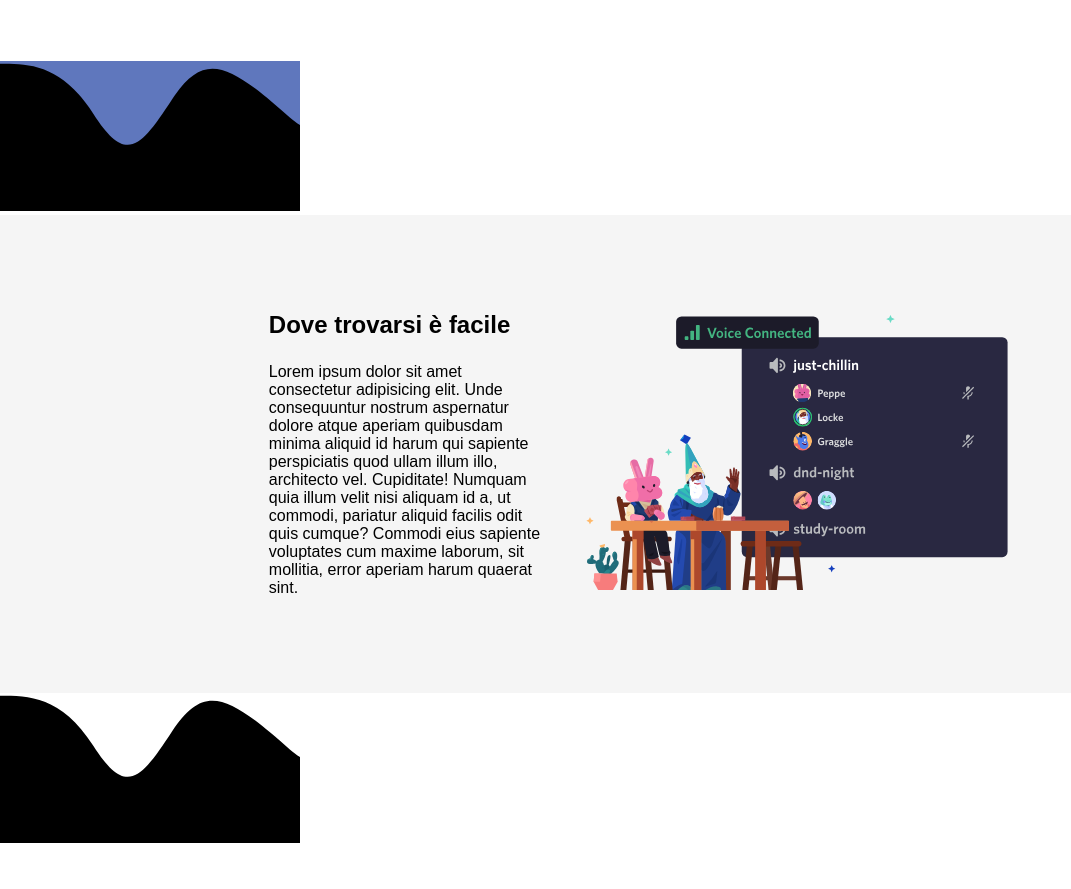
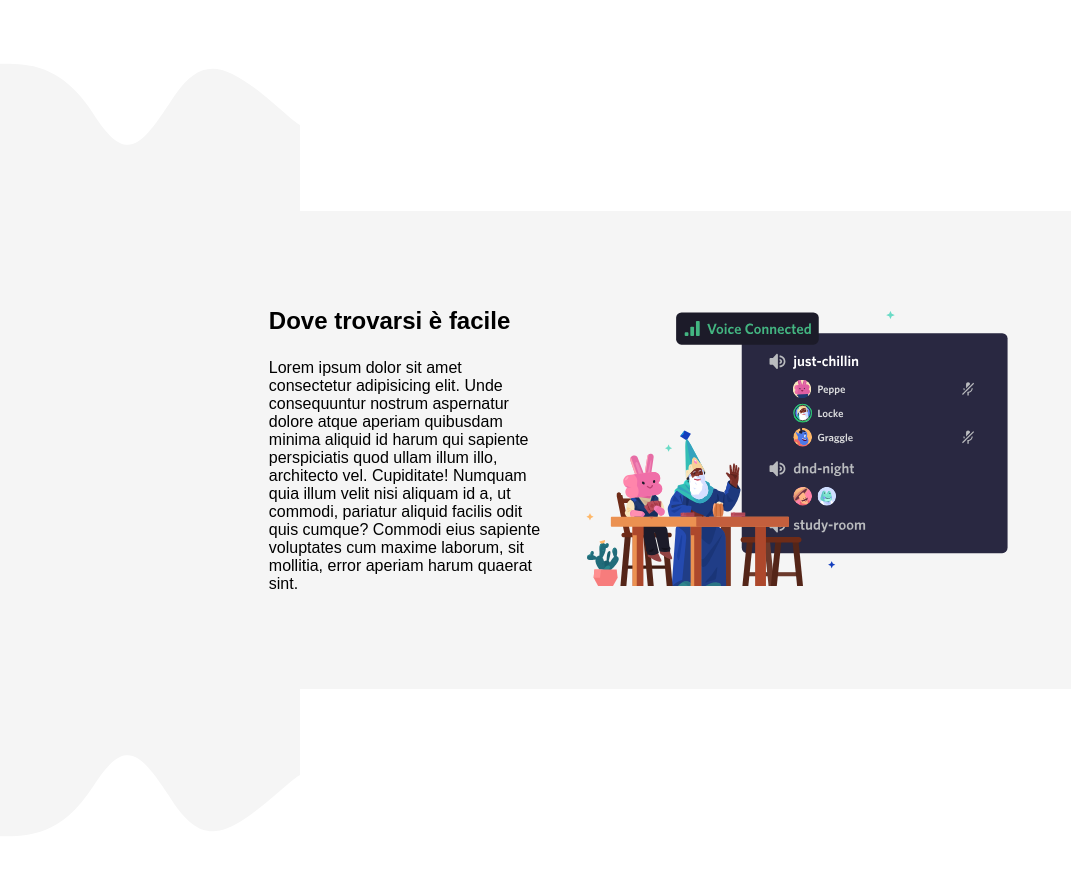
Before and after one commit to Marcosshyguy/htmlcss-discord, a plain HTML site: page index.html in a window 1280 px wide. Shown: the part 923-1812 px from the top of the page, without its empty margins (0-1071 px from the left). Drawn offline with Linux system fonts and the light colour scheme; a web font is replaced by a local one.

Commit message:
change svg color and rotete the one in between

```diff
--- a/css/syile.css
+++ b/css/syile.css
@@ -53,12 +53,16 @@ body{
 
 }
 
-/* header */
 .wave{
-    color:#5F77BD;
-    background-color: #5F77BD;
+    vertical-align: bottom;
 }
 
+.rotation{
+
+    transform: rotatex(180deg);
+}
+
+/* header */
 header{
     min-height: 100px;
     background-color: blue;
--- a/index.html
+++ b/index.html
@@ -64,7 +64,7 @@
 
             </div>
         </section>
-        <img class="wave" src="img/wave.svg" alt="Wave">
+        <img class="wave" src="img/wave-grey.svg" alt="Wave">
         <!-- /first section -->
 
 
@@ -79,7 +79,7 @@
             </div>
         </div>
     </section>
-    <img src="img/wave.svg" alt="">
+    <img class="wave rotation" src="img/wave-grey.svg" alt="Wave">
     <!-- /second section -->
 
     <!-- third section -->
@@ -93,7 +93,7 @@
             </div>
         </div>
     </section>
-    <img src="img/wave.svg" alt="">
+    <img class="wave" src="img/wave-grey.svg" alt="Wave">
     <!-- /third section -->
 
     <!-- fourth section -->
```
Also changed, not shown: img/wave-grey.svg (added), img/wave.svg (deleted).
